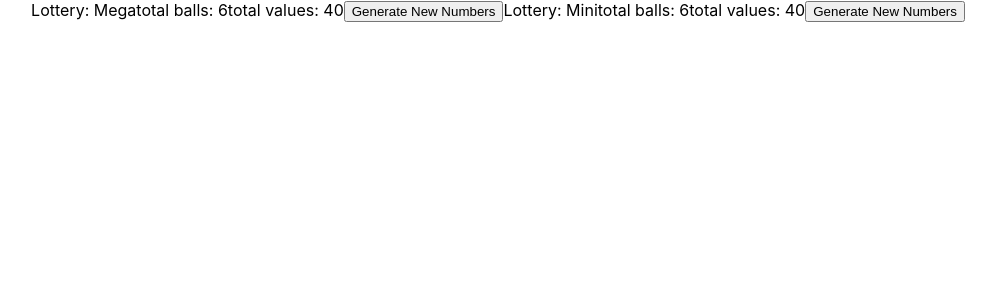
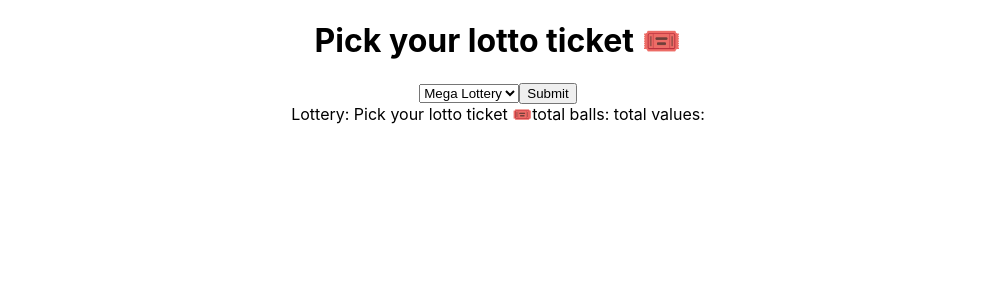
Before and after one commit to laurelthorburn/lottery-helper, a React (Create React App) app: page / in a window 1280 px wide. Shown: the top 300 px of the page, without its empty margins (142-1138 px from the left). Built offline with nearby package versions, Linux system fonts and the light colour scheme.

Commit message:
Created basic lotto machine which holds usestates and passes as props to child named lottery

```diff
--- a/src/App.js
+++ b/src/App.js
@@ -1,10 +1,10 @@
 import './App.css';
-import SlotMachine from './SlotMachine';
+import LottoMachine from './LottoMachine/LottoMachine';
 
 function App() {
   return (
     <div className="App">
-      <SlotMachine />
+      <LottoMachine />
     </div>
   );
 }
--- a/src/Lottery.js
+++ /dev/null
@@ -1,21 +0,0 @@
-import React, {useState} from 'react';
-
-const Lottery = ({title, balls, values}) => {
-
-    const [numbers, setNumbers] = useState('');
-
-const handleRoll = () => {
-console.log('Hello')
-}
-    return (
-        <>
-        Lottery: {title}
-        total balls: {balls}
-        total values: {values}
-
-        <button onClick={handleRoll}>Generate New Numbers</button>
-        </>
-     );
-}
-
-export default Lottery;
--- /dev/null
+++ b/src/Lottery/Lottery.js
@@ -0,0 +1,12 @@
+const Lottery = ({title, balls, values}) => {
+
+    return (
+        <>
+        Lottery: {title}
+        total balls: {balls}
+        total values: {values}
+        </>
+     );
+}
+
+export default Lottery;
--- /dev/null
+++ b/src/LottoMachine/LottoMachine.js
@@ -0,0 +1,30 @@
+import React, { useState } from "react";
+import Lottery from '../Lottery/Lottery'
+
+//TODO: 1. create input that let's user pick which lottery they want to render (4 or 8 balls), 2. take selection and provide two different routes - mini or mega lottery that that will set the states to something unique which gets passed into the props
+const LottoMachine = () => {
+    const [title, setTitle] = useState("Pick your lotto ticket 🎟️");
+  const [balls, setBalls] = useState("");
+  const [values, setValues] = useState("");
+
+  const handleSubmit = () => {
+    console.log("welcome");
+    //TODO: Check if value is mega or mini. Set states accordingly and pass as props
+  };
+  return (
+    <>
+      <form action="submit" onSubmit={handleSubmit}>
+<h1>{title}</h1>
+<select>
+  <option value="mega">Mega Lottery</option>
+  <option value="mini">Mini Lottery</option>
+</select>
+<button>Submit</button>
+      </form>
+
+      <Lottery title={title} balls={balls} values={values}/>
+    </>
+  );
+};
+
+export default LottoMachine;
--- a/src/SlotMachine.js
+++ /dev/null
@@ -1,13 +0,0 @@
-import Lottery from './Lottery';
-
-const SlotMachine = () => {
-    return (
-
-        <>
-        <Lottery title ="Mega" balls="6" values="40" />
-        <Lottery title="Mini" balls="6" values="40" />
-        </>
-     );
-}
-
-export default SlotMachine;
```
